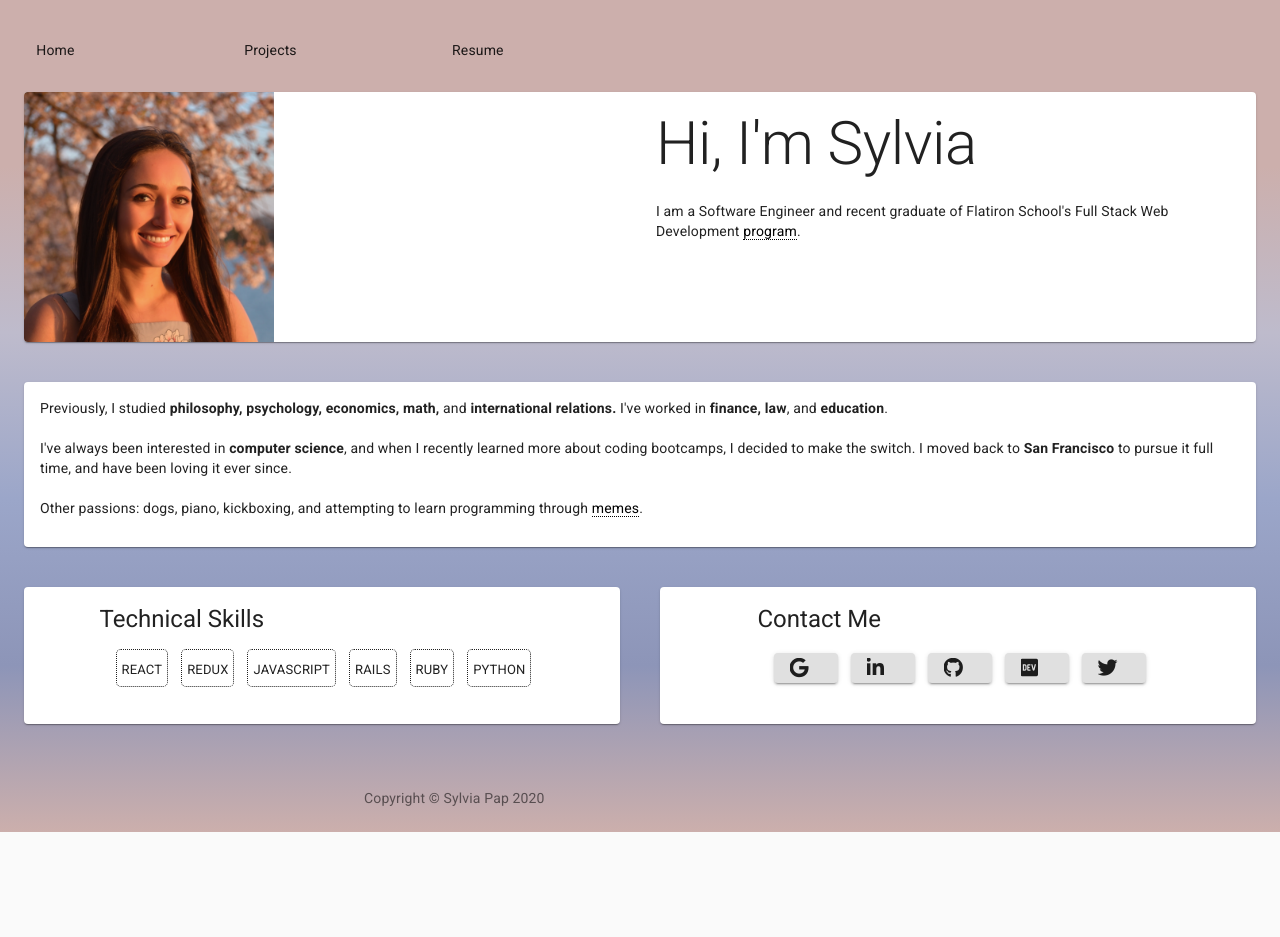
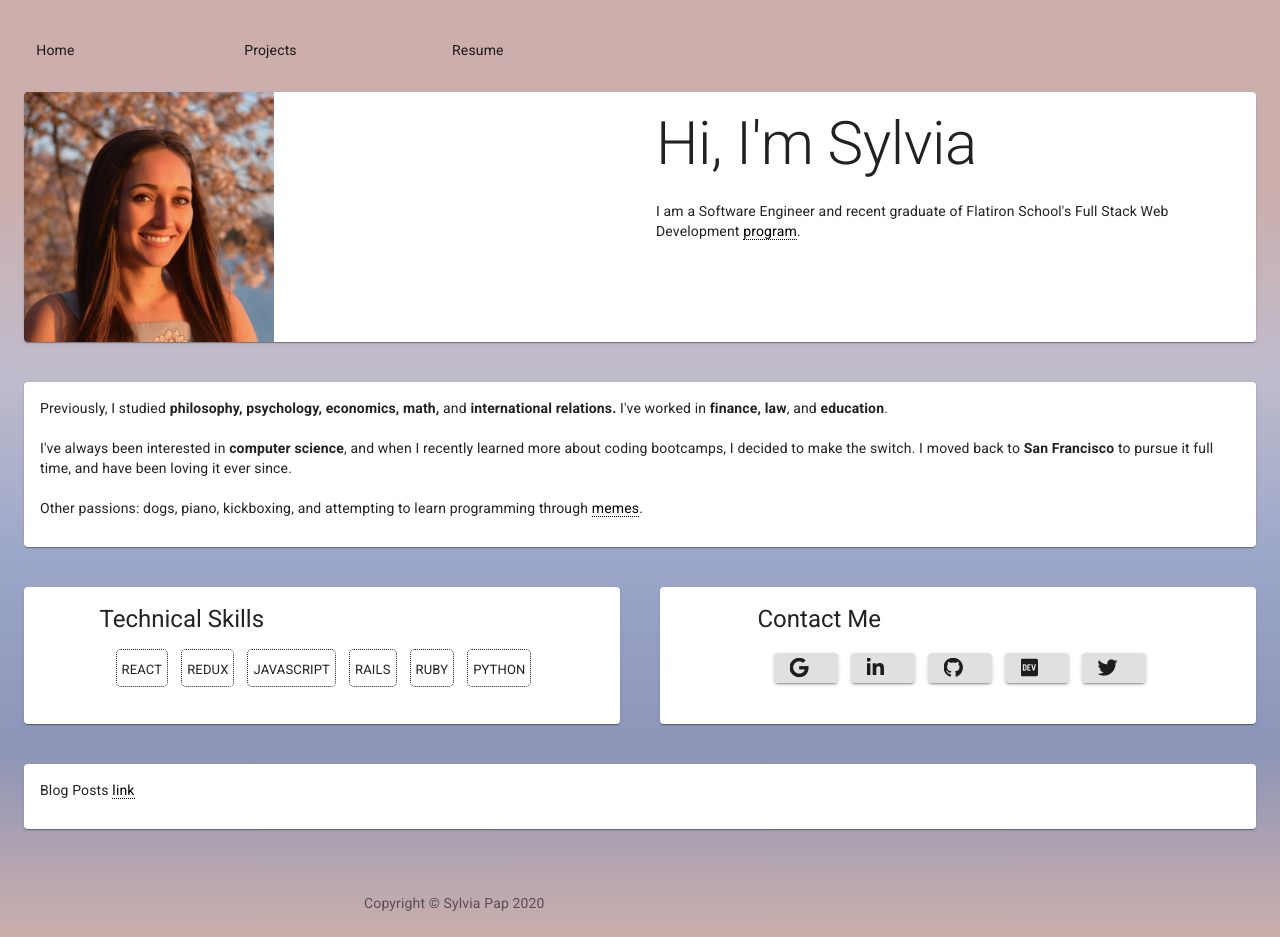
Before and after one commit to sylviapap/personal-site-react, a React (Create React App) app: page / in a window 1280 px wide. Before the commit the page ends 832 px from the top, so only its background shows below. Built offline with nearby package versions, Linux system fonts and the light colour scheme.

Commit message:
Add comments and empty blog section

```diff
--- a/src/pages/Home.js
+++ b/src/pages/Home.js
@@ -1,5 +1,4 @@
 import {data, contactItems} from '../services/data'
-
 import React from 'react';
 import { makeStyles } from '@material-ui/core/styles';
 import Card from '@material-ui/core/Card';
@@ -55,19 +54,24 @@ export default function Home() {
   const name = data.firstname;
   const profilepic= "images/"+data.image;
   const skills = data.skills
-
   const classes = useStyles();
 
   return (
     <Grid container spacing={5} className={classes.root}>
+
+{/* Begin main/profile pic card */}
       <Grid item xs={12}>
         <Card>
+          {/* Container within the card for flex grid */}
           <Grid container className={classes.root}>
+            {/* Profile Picture */}
             <Grid item xs={6}>
               <CardMedia
                 className={classes.media}
                 image={profilepic}
-            /></Grid>
+              />
+            </Grid>
+            {/* Card title and text */}
             <Grid item xs={6}>
               <CardContent>
                 <Typography gutterBottom variant="h2" component="h2">
@@ -81,7 +85,9 @@ export default function Home() {
           </Grid>
         </Card>
       </Grid>
+{/* End main card */}
 
+{/* Begin 'about me' card */}
       <Grid item xs={12} >
         <Card className={classes.root}>
             <CardContent>
@@ -97,7 +103,9 @@ export default function Home() {
             </CardContent>
         </Card>
       </Grid>
+{/* End about me */}
 
+{/* Begin skills card */}
       <Grid item xs={6}>
         <Card className={classes.paper}>
           <CardContent>
@@ -110,7 +118,9 @@ export default function Home() {
           </CardContent>
         </Card>
       </Grid>
+{/* End skills */}
 
+{/* Begin contact items card */}
       <Grid item xs={6}>
         <Card className={classes.paper}>
           <CardContent>
@@ -126,12 +136,22 @@ export default function Home() {
                 key={contactItems.indexOf(item)}
                 aria-label={item.text}
               />)}
-
             </CardActions>
           </CardContent>
         </Card>
       </Grid>
+{/* End contact items */}
 
+      <Grid item xs={12} >
+        <Card className={classes.root}>
+            <CardContent>
+              <Typography variant="body2" gutterBottom>
+              Blog Posts <Link className={classes.links} underline="none" href="https://dev.to">link</Link>
+              </Typography>
+            </CardContent>
+        </Card>
       </Grid>
+
+    </Grid> // End container
   );
 }
```
Lines whose indentation alone changed are shown as unchanged.
